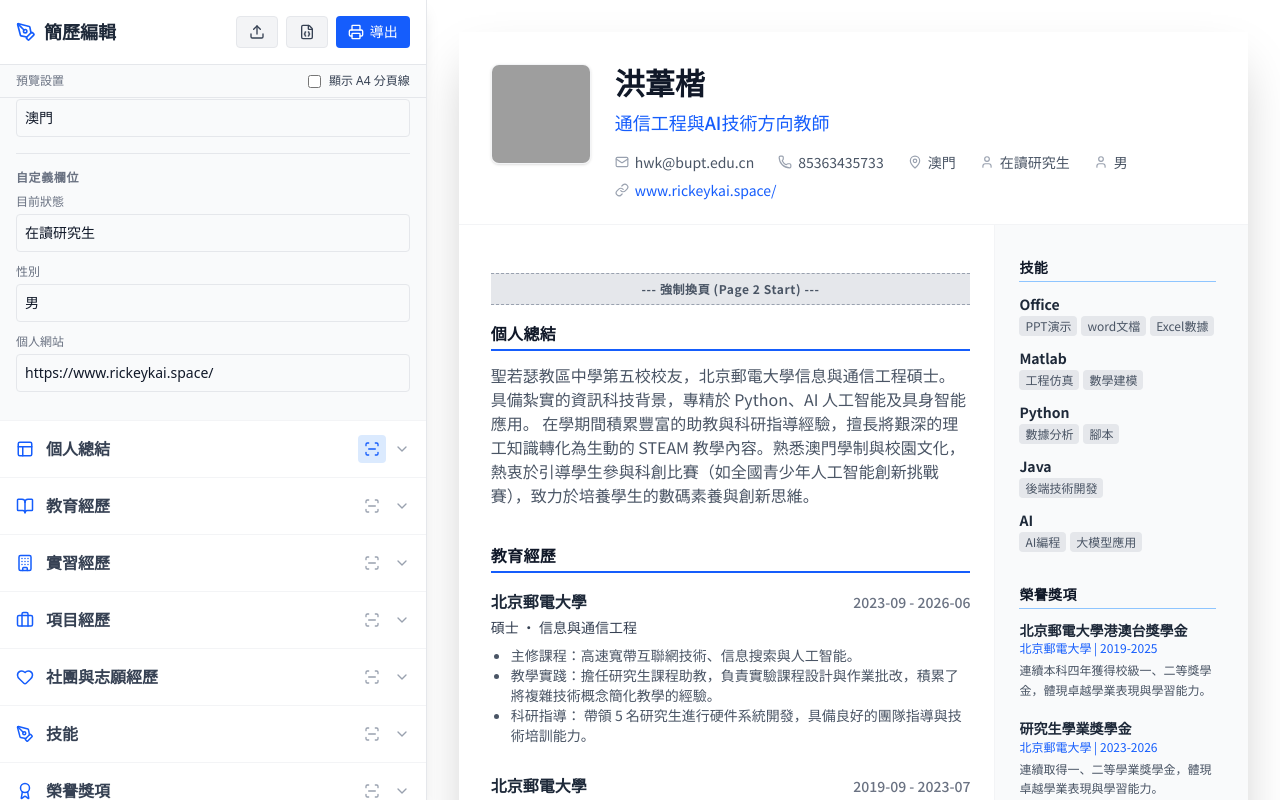
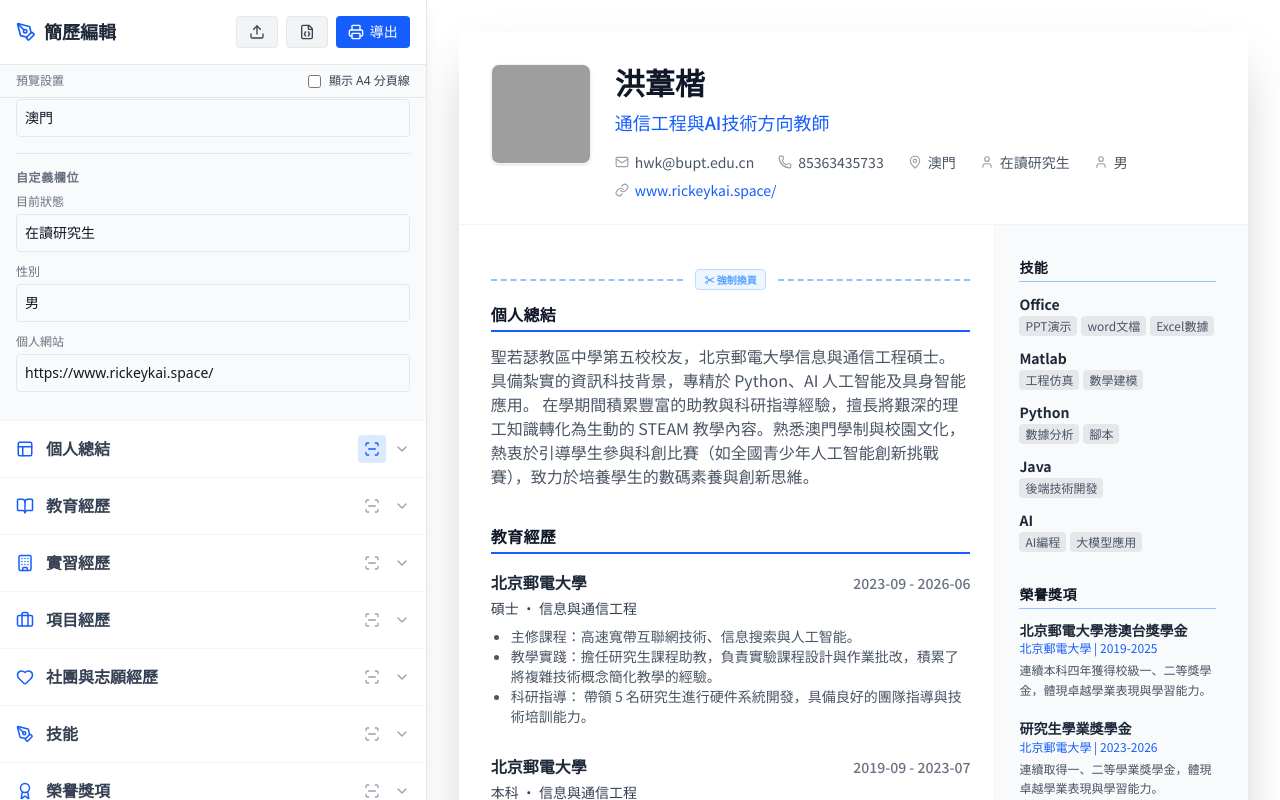
Before and after one commit to Rickeykaiiii/resume_generate, a React (Vite) app: page / in a window 1280 px wide. Both pictures are taken after a click on the button 371 px from the left and 449 px from the top of the page. Built offline with nearby package versions, Linux system fonts and the light colour scheme; grey boxes are pictures that could not be loaded.

Commit message:
換頁bug修改

```diff
--- a/src/App.jsx
+++ b/src/App.jsx
@@ -260,8 +260,12 @@ const Accordion = ({ title, isOpen, onToggle, children, icon: Icon, showBreakOpt
 
 // 新增：視覺化分頁分隔符
 const PageBreakIndicator = () => (
-  <div className="w-full h-8 bg-gray-200 border-y border-dashed border-gray-400 my-4 flex items-center justify-center text-xs text-gray-600 font-bold tracking-wider print:hidden">
-    --- 強制換頁 (Page 2 Start) ---
+  <div className="w-full flex items-center gap-3 my-3 print:hidden">
+    <div className="flex-1 border-t-2 border-dashed border-blue-300"></div>
+    <span className="text-[10px] text-blue-400 font-bold px-2 py-0.5 rounded border border-blue-200 bg-blue-50 whitespace-nowrap">
+      ✂ 強制換頁
+    </span>
+    <div className="flex-1 border-t-2 border-dashed border-blue-300"></div>
   </div>
 );
 
```
